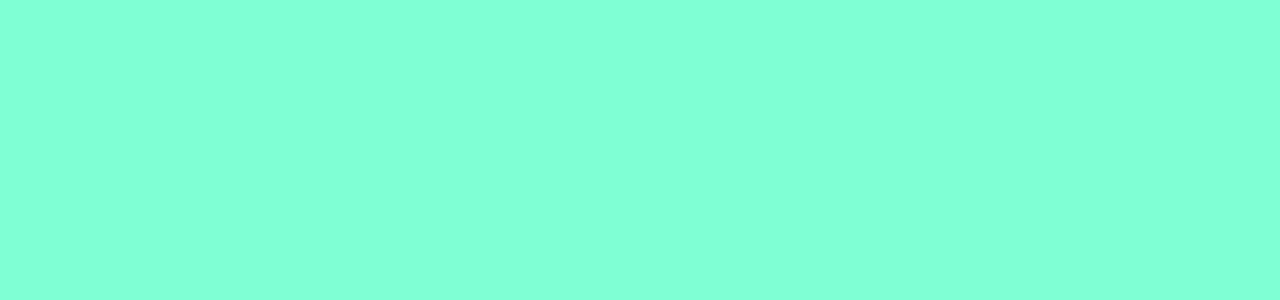
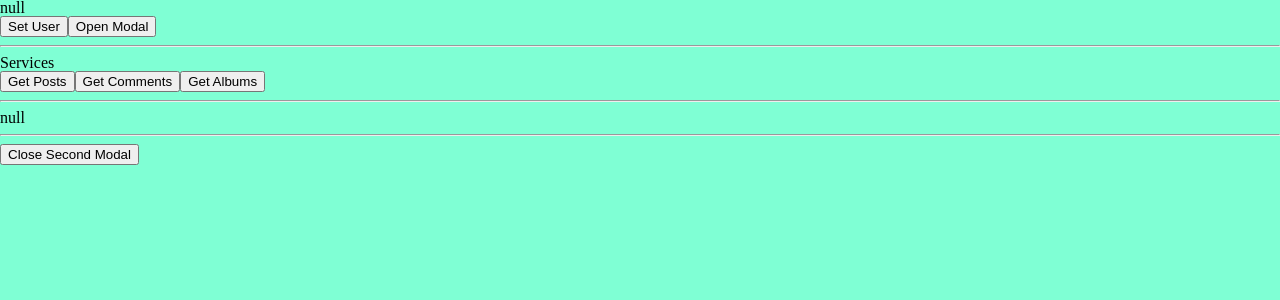
Before and after one commit to Aram993/vue-project, a Vue app: page / in a window 1280 px wide. Before the commit this address had no page. Shown: the top 300 px of the page. Built offline with nearby package versions, Linux system fonts and the light colour scheme; no server answers.

Commit message:
second commit

```diff
--- a/src/App.vue
+++ b/src/App.vue
@@ -1,14 +1,11 @@
-<script>
+<script setup>
 import FirstComponent from './components/FirstComponent.vue';
-
-  export default {
-    name: "App",
-    components: {FirstComponent}
-  }
+import SecondComponent from './components/SecondComponent.vue';
 </script>
 
 <template>
-
+  <FirstComponent/>
+  <SecondComponent/>
 </template>
 
 <style scoped>
--- a/src/components/FirstComponent.vue
+++ b/src/components/FirstComponent.vue
@@ -1,12 +1,38 @@
 <template>
     <div>
-        FirstComponent
+        {{user?.name}}
     </div>
+    <div>{{ JSON.stringify(user) }}</div>
+    <button @click="handleSetUser">Set User</button>
+    <button @click="openModal">Open Modal</button>
+    <hr>
+    <h1>Services</h1>
+    <button :disabled="isPostsLoading" @click="getPosts">Get Posts</button>
+    <button :disabled="isCommentsLaoding" @click="getComments">Get Comments</button>
+    <button>Get Albums</button>
+    <Modal v-if="isOpenModal" @close="closeModal" width="300px" color="red"/>
+    <hr>
+    {{ JSON.stringify(posts) }}
 </template>
-<script>
-export default {
-    name: "FirstComponent"
+<script setup>
+import { onMounted, ref } from 'vue';
+import { useUserStore } from '@/stores/userStore';
+import { storeToRefs } from 'pinia';
+import Modal from './Modal.vue';
+import { useModal } from '@/composables/useModal';
+import { useAxios } from '@/composables/useAxios';
+
+const userStore = useUserStore();
+const {user, isAuth} = storeToRefs(userStore);
+const {setUser} = userStore;
+const {closeModal, isOpenModal, openModal} = useModal();
+const {isLoading: isPostsLoading, data: posts, execute: getPosts} = useAxios({url: '/posts', method: 'GET'}, {immediate: false});
+const {isLoading: isCommentsLaoding, data: comments, execute: getComments} = useAxios({url: '/comments', method: 'GET'});
+
+const handleSetUser = () => {
+    setUser({name: 'Peter'});
 }
+
 </script>
 <style lang="scss">
 
--- /dev/null
+++ b/src/components/Modal.vue
@@ -0,0 +1,23 @@
+<template>
+    <div class="modal" :style="{backgroundColor: color, width}">
+        <div>Some ModalWindow</div>
+        <button @click="emits('close')">Close</button>
+    </div>
+
+</template>
+<script setup>
+const emits = defineEmits(['close']);
+const props = defineProps(['width', 'color'])
+</script>
+<style>
+.modal {
+    position: fixed;
+    top: 50%;
+    left: 50%;
+    transform: translate(-50%, -50%);
+    background: black;
+    color: white;
+    width: 300px;
+    height: 300px;
+}
+</style>
--- /dev/null
+++ b/src/components/SecondComponent.vue
@@ -0,0 +1,16 @@
+<template >
+    <div>
+        <hr>
+        <button @click="openModal">Close Second Modal</button>
+    </div>
+    <Modal v-if="isOpenModal" @close="closeModal" width="100px" color="yellow"/>
+</template>
+<script setup>
+import { useModal } from '@/composables/useModal';
+import Modal from './Modal.vue';
+
+const {closeModal, isOpenModal, openModal} = useModal();
+</script>
+<style lang="">
+
+</style>
--- /dev/null
+++ b/src/composables/useAxios.js
@@ -0,0 +1,39 @@
+import $axios from "@/utils/customAxios";
+import { onMounted, ref } from "vue";
+
+export function useAxios(config = {}, options = {immediate: true}) {
+    const data = ref(null);
+    const error = ref(null);
+    const isLoading = ref(false);
+
+    const execute = async () => {
+        isLoading.value = true;
+        error.value = null;
+
+        try{
+            const response = await $axios({...config});
+            data.value = response.data;
+            return response;
+        }catch(err) {
+            error.value = err;
+            data.value = null;
+            throw err;
+        }finally {
+            isLoading.value = false;
+        }
+    }
+
+    if(options.immediate) {
+        onMounted(() => {
+            execute();
+        })
+    }
+
+
+    return {
+        data,
+        error,
+        isLoading,
+        execute
+    }
+}
--- /dev/null
+++ b/src/composables/useModal.js
@@ -0,0 +1,19 @@
+import { ref } from "vue";
+
+export const useModal = () => {
+    const isOpenModal = ref(false);
+
+    const closeModal = () => {
+        isOpenModal.value = false;
+    }
+
+    const openModal = () => {
+        isOpenModal.value = true;
+    }
+
+    return {
+        isOpenModal,
+        closeModal,
+        openModal
+    }
+}
--- /dev/null
+++ b/src/stores/userStore.js
@@ -0,0 +1,19 @@
+import { defineStore } from "pinia";
+import { computed, ref } from "vue";
+
+export const useUserStore = defineStore('user', () => {
+    const user = ref(null);
+
+    const isAuth = computed(() => !!user.value);
+
+    const setUser = (userData) => {
+        user.value = userData;
+    }
+
+
+    return {
+        user,
+        isAuth,
+        setUser
+    }
+})
--- a/src/utils/customAxios.js
+++ b/src/utils/customAxios.js
@@ -1,7 +1,7 @@
 import axios from "axios"
 
 const $axios = axios.create({
-    baseURL: "https://76f6f1ff0891.vps.myjino.ru/api",
+    baseURL: "https://jsonplaceholder.typicode.com",
     withCredentials: true
 })
 
```
